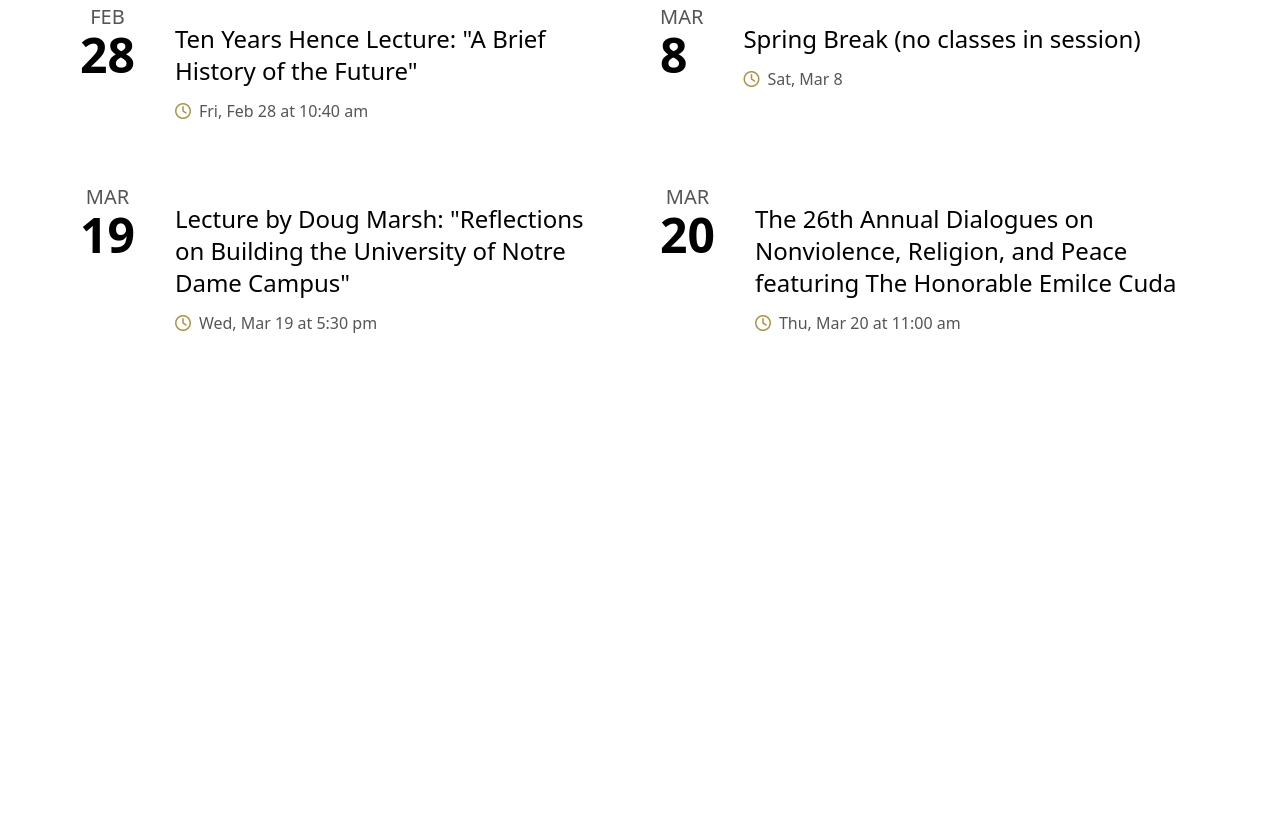
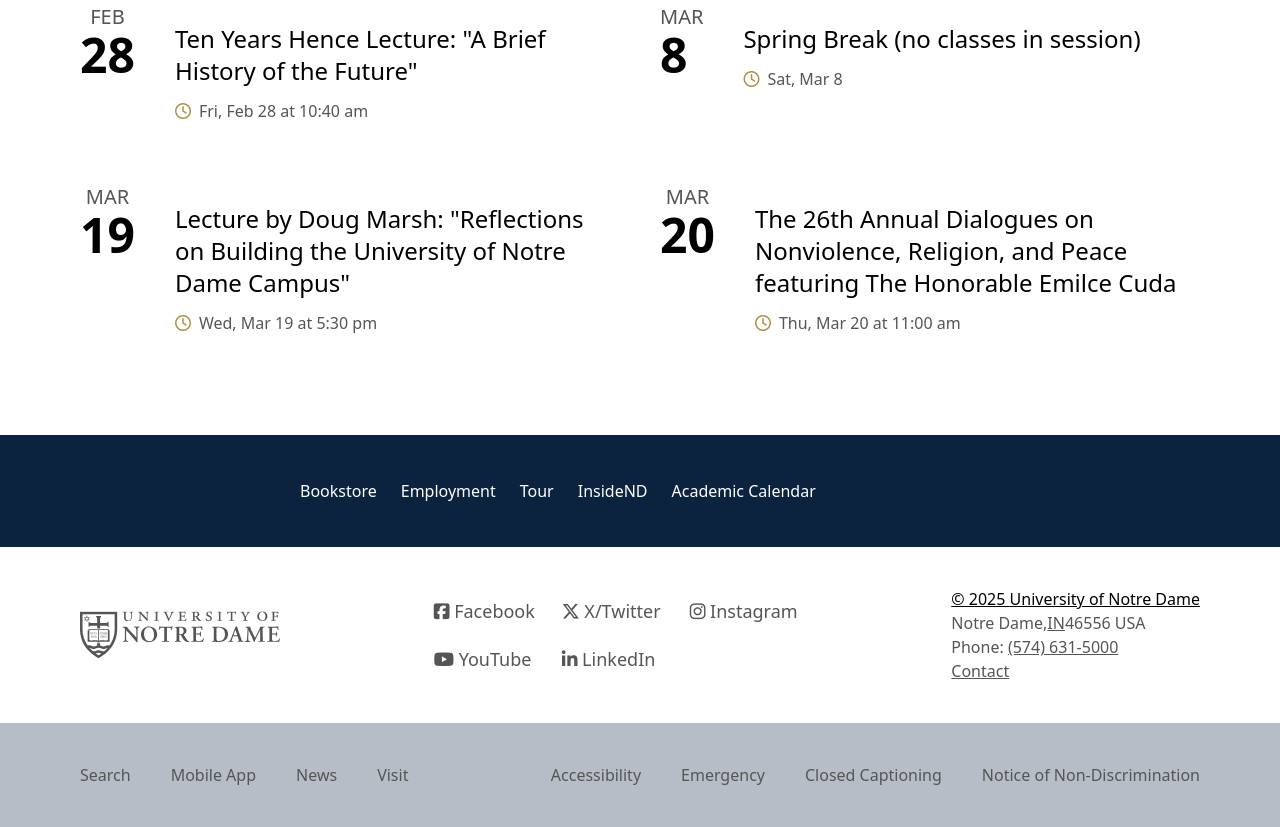
Before and after one commit to KennyKvn001/CloningGate, a website: page src/index.html in a window 1280 px wide. Shown: the part 6273-7100 px from the top of the page. Before the commit the page ends 6708 px from the top, so only its background shows below. Drawn offline with Linux system fonts and the light colour scheme.

Commit message:
Footer Done

```diff
--- a/src/index.html
+++ b/src/index.html
@@ -491,5 +491,96 @@
       </div>
     </div>
     <!-- Footer -->
+    <div class="flex flex-col">
+      <div class="bg-[#0C2340] lg:px-72 py-10">
+        <ul class="flex flex-col lg:flex-row items-center">
+          <li class="text-white px-3 py-1 hover:bg-sky-500/40 rounded-lg">
+            <a href="#">Bookstore</a>
+          </li>
+          <li class="text-white px-3 py-1 hover:bg-sky-500/40 rounded-lg">
+            <a href="#">Employment</a>
+          </li>
+          <li class="text-white px-3 py-1 hover:bg-sky-500/40 rounded-lg">
+            <a href="#">Tour</a>
+          </li>
+          <li class="text-white px-3 py-1 hover:bg-sky-500/40 rounded-lg">
+            <a href="#">InsideND</a>
+          </li>
+          <li class="text-white px-3 py-1 hover:bg-sky-500/40 rounded-lg">
+            <a href="#">Academic Calendar</a>
+          </li>
+        </ul>
+      </div>
+      <div
+        class="p-10 lg:p-20 flex flex-col gap-10 justify-center lg:flex-row lg:py-10 lg:justify-between"
+      >
+        <img src="assets/Logobtm.svg" alt="Logobtm" />
+        <ul class="grid grid-cols-1 lg:grid-cols-3 gap-5 self-center">
+          <li class="text-lg text-[#555555]">
+            <a href="#"
+              ><i class="fa-brands fa-square-facebook text-[#555555]"></i>
+              Facebook</a
+            >
+          </li>
+          <li class="text-lg text-[#555555]">
+            <a href="#"
+              ><i class="fa-brands fa-x-twitter text-[#555555]"></i>
+              X/Twitter</a
+            >
+          </li>
+          <li class="text-lg text-[#555555]">
+            <a href="#"
+              ><i class="fa-brands fa-instagram text-[#555555]"></i>
+              Instagram</a
+            >
+          </li>
+          <li class="text-lg text-[#555555]">
+            <a href="#"
+              ><i class="fa-brands fa-youtube text-[#555555]"></i> YouTube</a
+            >
+          </li>
+          <li class="text-lg text-[#555555]">
+            <a href="#"
+              ><i class="fa-brands fa-linkedin-in text-[#555555]"></i>
+              LinkedIn</a
+            >
+          </li>
+        </ul>
+        <div class="flex flex-col text-center lg:text-start">
+          <p class="font-medium underline">
+            © 2025 <span>University of Notre Dame</span>
+          </p>
+          <p class="text-[#555555]">
+            Notre Dame,<span class="underline">IN</span>46556 USA
+          </p>
+          <p class="text-[#555555]">
+            Phone: <span class="underline text-[#555555]">(574) 631-5000</span>
+          </p>
+          <p class="underline text-[#555555]">Contact</p>
+        </div>
+      </div>
+      <div
+        class="bg-gray-400/70 p-10 lg:px-20 lg:py-10 flex flex-col lg:flex-row lg:justify-between gap-5"
+      >
+        <ul class="flex flex-col lg:flex-row gap-5 lg:gap-10 self-center">
+          <li class="text-[#555555] text-center"><a href="#">Search</a></li>
+          <li class="text-[#555555] text-center"><a href="#">Mobile App</a></li>
+          <li class="text-[#555555] text-center"><a href="#">News</a></li>
+          <li class="text-[#555555] text-center"><a href="#">Visit</a></li>
+        </ul>
+        <ul class="flex flex-col lg:flex-row gap-5 lg:gap-10 self-center">
+          <li class="text-[#555555] text-center">
+            <a href="#">Accessibility</a>
+          </li>
+          <li class="text-[#555555] text-center"><a href="#">Emergency</a></li>
+          <li class="text-[#555555] text-center">
+            <a href="#">Closed Captioning</a>
+          </li>
+          <li class="text-[#555555] text-center">
+            <a href="#">Notice of Non-Discrimination</a>
+          </li>
+        </ul>
+      </div>
+    </div>
   </body>
 </html>
```
Also changed, not shown: src/assets/Logobtm.svg (added), src/output.css.
